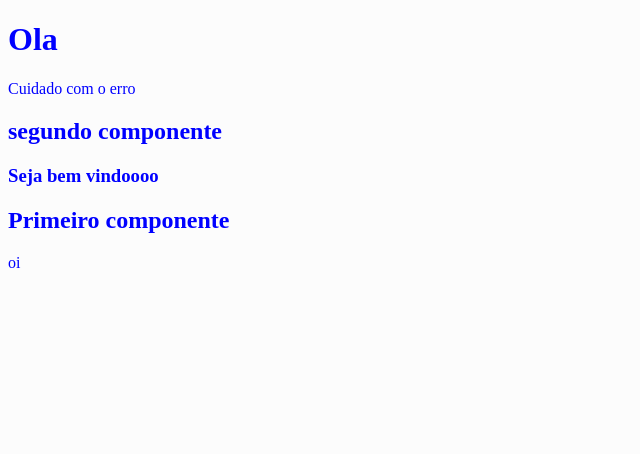
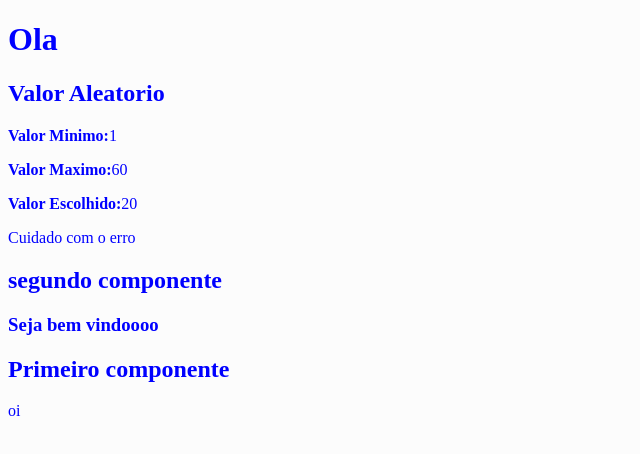
Before and after one commit to RyanGualberto/fundamentos-react, a React (Create React App) app: page / in a window 1280 px wide. Shown: the top 454 px of the page, without its empty margins (0-640 px from the left). Built offline with nearby package versions, Linux system fonts and the light colour scheme; the HTML template or start-up script is replaced by a standard one.

Commit message:
s2a21: desafio random number

```diff
--- a/src/components/basics/App.jsx
+++ b/src/components/basics/App.jsx
@@ -2,12 +2,14 @@ import React from 'react';
 import Primeiro from './Primeiro';
 import ComParametro from './ComParametro';
 import Fragmento from './Fragmento';
+import Numero from  './NumRandom';
 const tag = <h1>Ola</h1>;
 
 export default props => {
     return(
         <div>
             { tag }
+            <Numero min={1} max={60}/>
             <Fragmento/>
 
             <ComParametro titulo="segundo componente"/>
--- /dev/null
+++ b/src/components/basics/NumRandom.jsx
@@ -0,0 +1,28 @@
+import React from "react";
+
+export default (props) => {
+        const { min, max} = props;
+        const random  = parseInt(Math.random() * (max - min)) + min;
+
+    return <div>
+     <h2>Valor Aleatorio</h2>
+     <p>
+      <strong>
+        Valor Minimo:
+      </strong>
+      {min}
+     </p>
+     <p>
+      <strong>
+        Valor Maximo:
+      </strong>
+      {max}
+     </p>
+     <p>
+      <strong>
+        Valor Escolhido:
+      </strong>
+      {random}
+     </p>
+    </div>
+}
```
